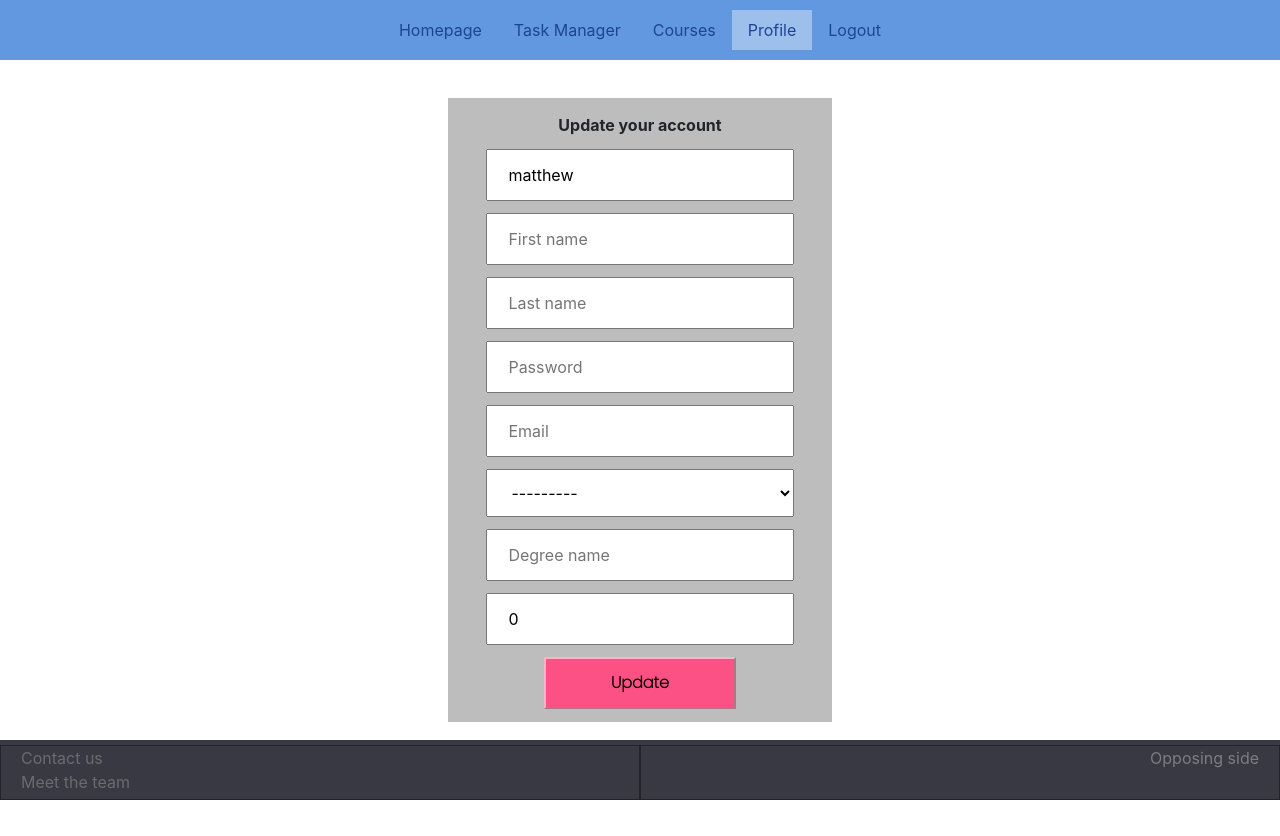
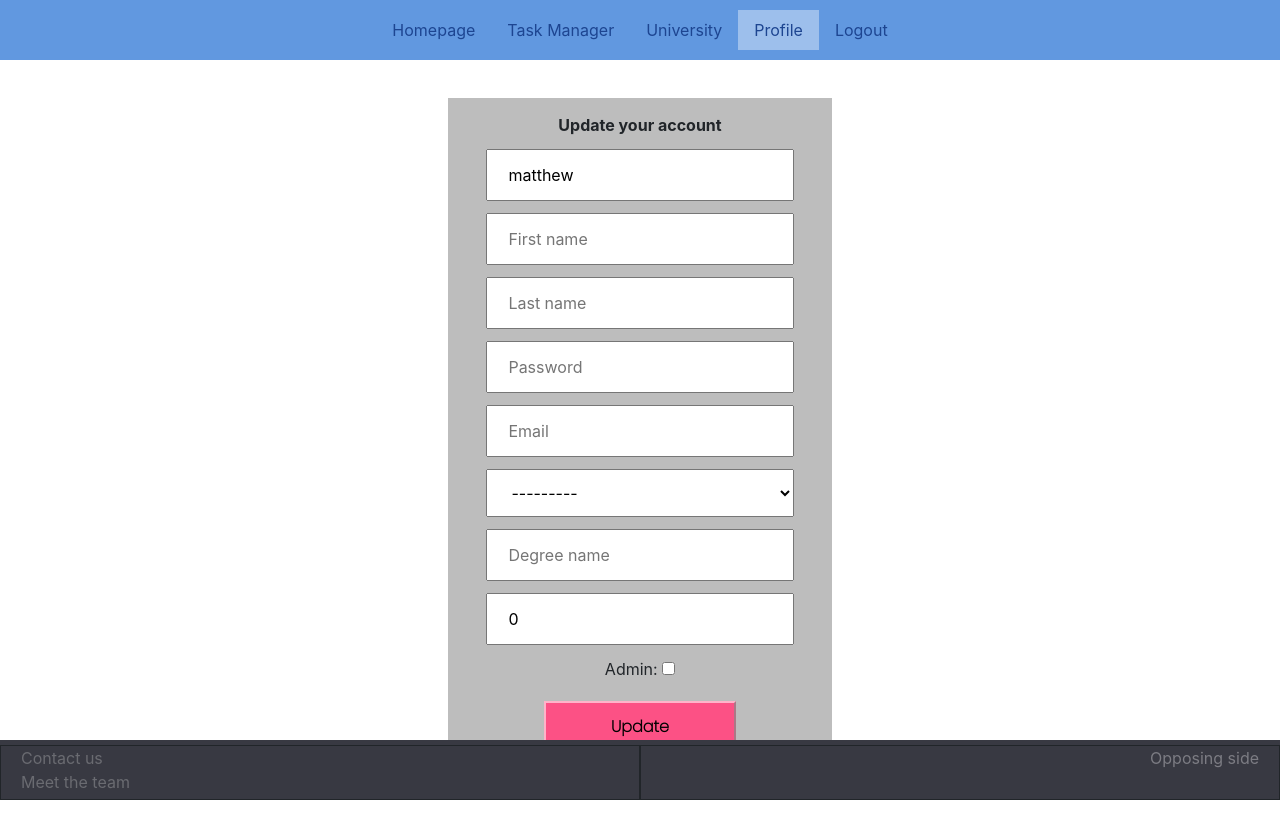
Before and after one commit to Ztr1215/Web_App, a Django app: page /WOF/profile/ in a window 1280 px wide. Before the commit the page ends 800 px from the top, so only its background shows below. Run offline with Django 3.2, Linux system fonts and the light colour scheme; a user stored in the database is signed in; data comes from the database, SQL or seed files in the repository; data that the repository does not hold is empty; some libraries are stand-ins or nearby versions.

Commit message:
University creation/course creation

```diff
--- a/freshmen_world/WOF/context_processors.py
+++ b/freshmen_world/WOF/context_processors.py
@@ -4,9 +4,12 @@ from django.contrib.auth.decorators import login_required
 
 def university_courses(request):
 	if request.user.is_authenticated and StudentUser.objects.filter(user=request.user).exists():
- 		student_user = StudentUser.objects.filter(user=request.user)[0]
- 		student_university = student_user.university
- 		uni_courses = list(Course.objects.filter(university=student_university))
+		student_user = StudentUser.objects.filter(user=request.user)[0]
+		if student_user.university != None:
+			student_university = student_user.university
+			uni_courses = list(Course.objects.filter(university=student_university))
+		else:
+			uni_courses = {}
 	else:
 		uni_courses = {}
 	return {'university_courses' : uni_courses }
@@ -14,9 +17,25 @@ def university_courses(request):
 
 def university_options(request):
 	context_dict = {}
-	if not request.user.is_authenticated:
-		uni_options = University.objects.all()
-		context_dict['universities'] = uni_options
-	else:
-		context_dict['universities'] = None
+	uni_options = University.objects.all()
+	context_dict['universities'] = uni_options
 	return context_dict
+
+def check_admin(request):
+	# User is logged in and student user exists
+	if request.user.is_authenticated and StudentUser.objects.filter(user=request.user).exists():
+		student_user = StudentUser.objects.filter(user=request.user)[0]
+		# Student User has admin field
+		if student_user.isAdmin != None:
+			# Student user is admin
+			if student_user.isAdmin == True:
+				return {'is_admin' : True}
+	return {'is_admin' : False}
+
+def check_university(request):
+	if request.user.is_authenticated and StudentUser.objects.filter(user=request.user).exists():
+		student_user = StudentUser.objects.filter(user=request.user)[0]
+		if student_user.university != None:
+			if student_user.university in list(University.objects.all()):
+		 		return {'student_university' : True}
+	return {'student_university' : False}
--- a/freshmen_world/WOF/forms.py
+++ b/freshmen_world/WOF/forms.py
@@ -33,31 +33,32 @@ class StudentUserForm(forms.ModelForm):
 class StudentUserProfileForm(forms.ModelForm):
 	class Meta:
 		model = StudentUser
-		fields = ('university', 'degree', 'level', )
+		fields = ('university', 'degree', 'level', 'isAdmin')
 
 		widgets = {
 			'degree' : forms.TextInput(attrs={'placeholder' : 'Degree name', }),
-			'level' : forms.NumberInput(attrs={})
+			'level' : forms.NumberInput(attrs={}),
+			'isAdmin': forms.CheckboxInput(attrs={})
 		}
 
 		labels = {
 			'university' : "",
 			'degree' : "",
 			'level' : "",
+			'isAdmin': "Admin",
 		}
 
 
 	def __init__(self, *args, **kwargs):
 		super(StudentUserProfileForm, self).__init__(*args, **kwargs)
-		self.fields['university'].required = True
+		self.fields['university'].required = False
 		self.fields['degree'].required = False
 		self.fields['level'].required = False
 
 class StudentUserChangeForm(forms.ModelForm):
-
 	class Meta:
 		model = User
-		fields = ('username', 'first_name', 'last_name', 'password', 'email')
+		fields = ('username', 'first_name', 'last_name', 'password', 'email',)
 
 		widgets = {
 			'username' : forms.TextInput(attrs={'placeholder' : 'Username'}),
@@ -90,17 +91,19 @@ class StudentUserChangeForm(forms.ModelForm):
 class StudentUserChangeProfileForm(forms.ModelForm):
 	class Meta:
 		model = StudentUser
-		fields = ('university', 'degree', 'level', )
+		fields = ('university', 'degree', 'level', 'isAdmin')
 
 		widgets = {
 			'degree' : forms.TextInput(attrs={'placeholder' : 'Degree name', }),
-			'level' : forms.NumberInput()
+			'level' : forms.NumberInput(),
+			'isAdmin': forms.CheckboxInput(attrs={}),
 		}
 
 		labels = {
 			'university' : "",
 			'degree' : "",
 			'level' : "",
+			'isAdmin': "Admin",
 		}
 
 
--- a/freshmen_world/WOF/views.py
+++ b/freshmen_world/WOF/views.py
@@ -145,10 +145,12 @@ def add_university(request):
 		university_form = UniversityForm(request.POST)
 		if university_form.is_valid():
 			university = university_form.save()
+			student_user = StudentUser.objects.filter(user=request.user)[0]
 
 			# writeUniversityToXML
 			writeUniversityToXML(university.slug)
-
+			student_user.university = university
+			student_user.save()
 			university_created = True
 		else:
 			print(university_form.errors)
@@ -157,8 +159,6 @@ def add_university(request):
 	return render(request, 'WOF/add_university.html', context={'university_form' : university_form,
 																'university_created' : university_created,
 																'university' : university})
-
-
 
 
 def show_university(request, university_name_slug):
--- a/freshmen_world/freshmen_world/settings.py
+++ b/freshmen_world/freshmen_world/settings.py
@@ -68,6 +68,8 @@ TEMPLATES = [
                 'django.contrib.messages.context_processors.messages',
                 'WOF.context_processors.university_courses',
                 'WOF.context_processors.university_options',
+                'WOF.context_processors.check_admin',
+                'WOF.context_processors.check_university',
             ],
         },
     },
--- a/freshmen_world/static/xml/uni_course_info.xml
+++ b/freshmen_world/static/xml/uni_course_info.xml
@@ -3,9 +3,9 @@
 		<course id="maths-2f-groups-symmetric-transformations">Coolest course ever (maths 2f).</course>
 		<course id="maths-2d-modelling">Modelling some stuff.</course>
 		<course id="computer-systems">You will enjoy Sigma16 maybe.</course>
-	<course id="eating-food">bob mortimer eating food</course></university>
+	</university>
 	<university id="st-boswells-university">
 		<course id="dealing-with-old-people">Enjoy dealing with people over 60.</course>
 		<course id="avoiding-angry-farmers">Some people are not happy farmers, you will learn to avoid them.</course>
-	<course id="sbyt-enrolment">it is time for xml to work</course></university>
-<university id="melrose-university"><course id="survive-university">melrose was pretty cool</course></university></root>
+	</university>
+<university id="anotheruniversity" /><university id="open-university" /></root>
--- a/freshmen_world/templates/WOF/base.html
+++ b/freshmen_world/templates/WOF/base.html
@@ -26,7 +26,7 @@
             <ul class="nav justify-content-center top-bar-block">
                 <li class="nav-item"><a class="nav-link" href="{% url 'WOF:index' %}">Homepage</a></li>
                 <li class="nav-item"><a class="nav-link" href="{% url 'WOF:task_manager' %}">Task Manager</a></li>
-            {% if user.is_authenticated %}
+            {% if user.is_authenticated and student_university %}
                 <li class="nav-item">
                     <div class="dropdown-info">
                         <button class="button-dropdown nav-link" id="course-button">Courses</button>
@@ -34,7 +34,25 @@
                         {% for course in university_courses %}
                                 <a href="{% url 'WOF:show_course' course.slug %}">{{ course.name }}</a>
                         {% endfor %}
+                        {% if is_admin %}
                             <a href="{% url 'WOF:add_course' %}">Add Course</a>
+                        {% endif %}
+                        </div>
+                    </div>
+                </li>
+                <li class="nav-item"><a class="nav-link" href="{% url 'WOF:profile' %}">Profile</a></li>
+                <li class="nav-item"><a class="nav-link" href="{% url 'WOF:logout' %}">Logout</a></li>
+            {% elif user.is_authenticated and not student_university %}
+                <li class="nav-item">
+                    <div class="dropdown-info">
+                        <button class="button-dropdown nav-link" id="course-button">University</button>
+                        <div class="university-content-container">
+                        {% for university in universities %}
+                                <a href="{% url 'WOF:show_university' university.slug %}">{{ university.name }}</a>
+                        {% endfor %}
+                        {% if is_admin %}
+                            <a href="{% url 'WOF:add_university' %}">Add University</a>
+                        {% endif %}
                         </div>
                     </div>
                 </li>
@@ -48,7 +66,9 @@
                         {% for university in universities %}
                                 <a href="{% url 'WOF:show_university' university.slug %}">{{ university.name }}</a>
                         {% endfor %}
+                        {% if is_admin %}
                             <a href="{% url 'WOF:add_university' %}">Add University</a>
+                        {% endif %}
                         </div>
                     </div>
                 </li>
```
Also changed, not shown: freshmen_world/populate_freshmen.py (+7 -3 lines), freshmen_world/static/xml/copy.xml (deleted, +0 -12 lines).
